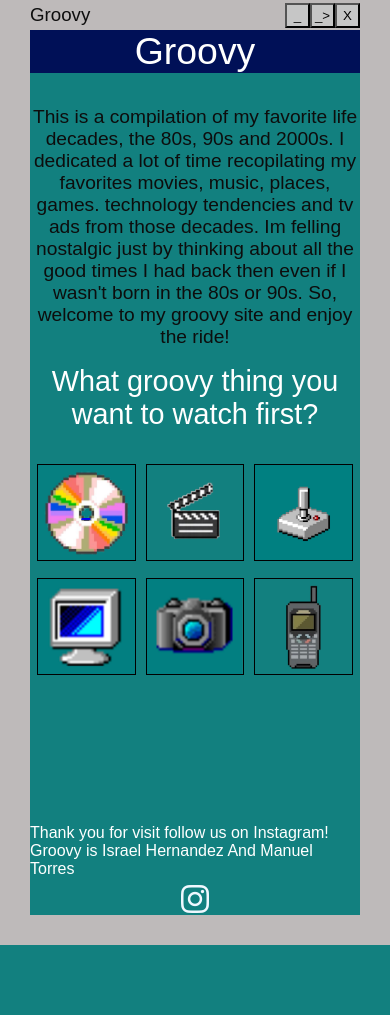
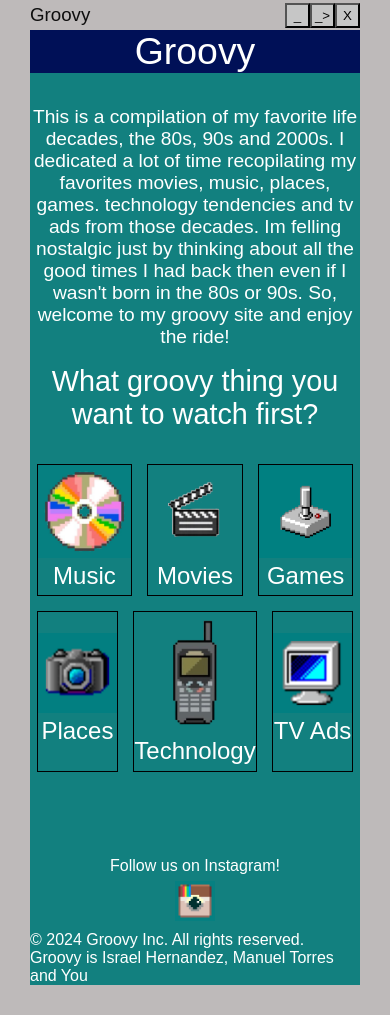
Before and after one commit to IsraelHer666/GROOVY, a plain HTML site: page index.html in a window 390 px wide. Before the commit the page ends 945 px from the top, so only its background shows below. Drawn offline with Linux system fonts and the light colour scheme; a web font is replaced by a local one.

Commit message:
Index finished version 1.0

```diff
--- a/css/index.css
+++ b/css/index.css
@@ -20,6 +20,14 @@
   }
   article .boxes {
     color: #ffff !important;
+
+  }
+  article .boxes a{
+    text-decoration: none;
+  }
+  article .boxes img{
+    height:100%;
+    width: 100%;
   }
   body {
     background-color:var(--backColor);
@@ -79,11 +87,10 @@
     height: 25vw;
     width: 100%;
     padding: 0% 2%;
-    gap: 10px;
+    gap: 15px;
+    margin-bottom:15%;
   }
   .box1 {
-    background-image: url(../img/music.jpg);
-    background-size: cover;
     border: 1px solid black;
     display: flex;
     justify-content: center;
@@ -91,7 +98,6 @@
     grid-area: box1;
   }
   .box2 {
-    background-image: url(../img/movies.jpg);
     background-size: cover;
     border: 1px solid black;
     display: flex;
@@ -100,8 +106,6 @@
     grid-area: box2;
   }
   .box3 {
-    background-image: url(../img/games.jpg);
-    background-size: cover;
     border: 1px solid black;
     display: flex;
     justify-content: center;
@@ -117,11 +121,20 @@
     height: 25vw;
     width: 100%;
     padding: 0% 2%;
-    gap: 10px;
+    gap: 15px;
+  }
+  .titles p{
+    text-align: center;
+    font-size: 1.5em;
+    margin-bottom: 5%;
+    color: #ffff;
+    text-decoration: none;
+  }
+  .titles a p{
+    text-decoration: none;
+    color: #ffff;
   }
   .box4 {
-    background-image: url(../img/ads.jpg);
-    background-size: cover;
     border: 1px solid black;
     grid-area: box4;
     display: flex;
@@ -129,9 +142,6 @@
     align-items: center;
   }
   .box5 {
-    background-image: url(../img/places.jpg);
-    background-size: contain;
-    background-repeat: no-repeat;
     border: 1px solid black;
     grid-area: box5;
     display: flex;
@@ -139,8 +149,6 @@
     align-items: center;
   }
   .box6 {
-    background-image: url(../img/technology.jpg);
-    background-size: cover;
     border: 1px solid black;
     grid-area: box6;
     display: flex;
@@ -156,7 +164,7 @@
   }
   .info {
     margin-top: 10%;
-    color: #0d0d0d;
+    color: #ffff;
     font-size: 1.2em;
     text-align: center;
   }
@@ -175,8 +183,10 @@
     height: fit-content;
     color: #ffff;
   }
-  footer i{
-    margin-top: 20%;
+  footer #instaLogo{
+    margin:15% 0%;
+    height:40px;
+    width: 100%;
   }
   footer  .fa-instagram{
     color: aliceblue;
--- a/index.html
+++ b/index.html
@@ -45,21 +45,63 @@
       </div>
       <div class="dashboard">
         <div class="container1">
-          <div class="box1 boxes"><a href="https://google.com">_</a></div>
-          <div class="box2 boxes"></div>
-          <div class="box3 boxes"></div>
+          <div class="box1 boxes"><a href="./views/music.html">
+            <img src="./img/music.jpg" alt="" srcset="">
+            <div class="titles">
+                <p>Music</p>
+            </div>
+          </a></div>
+          <div class="box2 boxes">
+            <a href="views/movies.html">
+            <img src="./img/movies.jpg" alt="" srcset="">
+            <div class="titles">
+                <p>Movies</p>
+            </div>
+          </div>
+          <div class="box3 boxes">
+            <a href="views/games.html">
+            <img src="./img/games.jpg" alt="" srcset="">
+            <div class="titles">
+                <p>Games</p>
+            </div>
+          </div>
         </div>
             <div class="container2">
-          <div class="box4 boxes"></div>
-          <div class="box5 boxes"></div>
-          <div class="box6 boxes"></div>
+          <div class="box4 boxes">
+            <a href="views/places.html">
+            <img src="./img/places.jpg" alt="" srcset="">
+            <div class="titles">
+                <p>Places</p>
+            </div>
+          </div>
+          <div class="box5 boxes">
+            <a href="views/technology.html">
+            <img src="./img/technology.jpg" alt="" srcset="">
+            <div class="titles">
+                <p>Technology</p>
+            </div>
+          </div>
+          <div class="box6 boxes">
+            <a href="views/tvads.html">
+            <img src="./img/ads.jpg" alt="" srcset="">
+            <div class="titles">
+                <p>TV Ads</p>
+            </div>
+         </a>
+        </div>
         </div>
       </div>
     </article>
     <footer>
-      <p>Thank you for visit follow us on Instagram! <br>Groovy is Israel Hernandez And Manuel Torres</p>
+        <p>Follow us on Instagram! </p>
       <div class="instagram">
-        <a href="https://www.instagram.com/" target="_self"><i class="fa-brands fa-instagram"></i></a>
+        <a href="">
+         <img id="instaLogo" src="./img/instagram.jpg" alt="" srcset="">
+        </a>
+      </div>
+      <div class="bye">
+        <p>© 2024 Groovy Inc. All rights reserved.</p>
+        <p>Groovy is Israel Hernandez, Manuel Torres and You</p>
       </div>
     </footer>
    </div>
```
Also changed, not shown: img/instagram.jpg (added).
